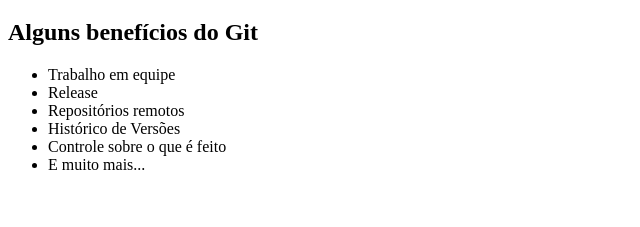
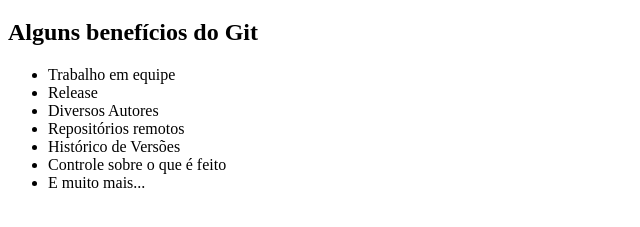
Before and after one commit to aa-abnerandrade/alura-git, a plain HTML site: page index.html in a window 1280 px wide. Shown: the part 61-288 px from the top of the page, without its empty margins (0-640 px from the left). Drawn offline with Linux system fonts and the light colour scheme.

Commit message:
Completando lista

```diff
--- a/index.html
+++ b/index.html
@@ -13,6 +13,7 @@
     <ul>
         <li>Trabalho em equipe</li>
         <li>Release</li>
+        <li>Diversos Autores</li>
         <li>Repositórios remotos</li>
         <li>Histórico de Versões</li>
         <li>Controle sobre o que é feito</li>
```
